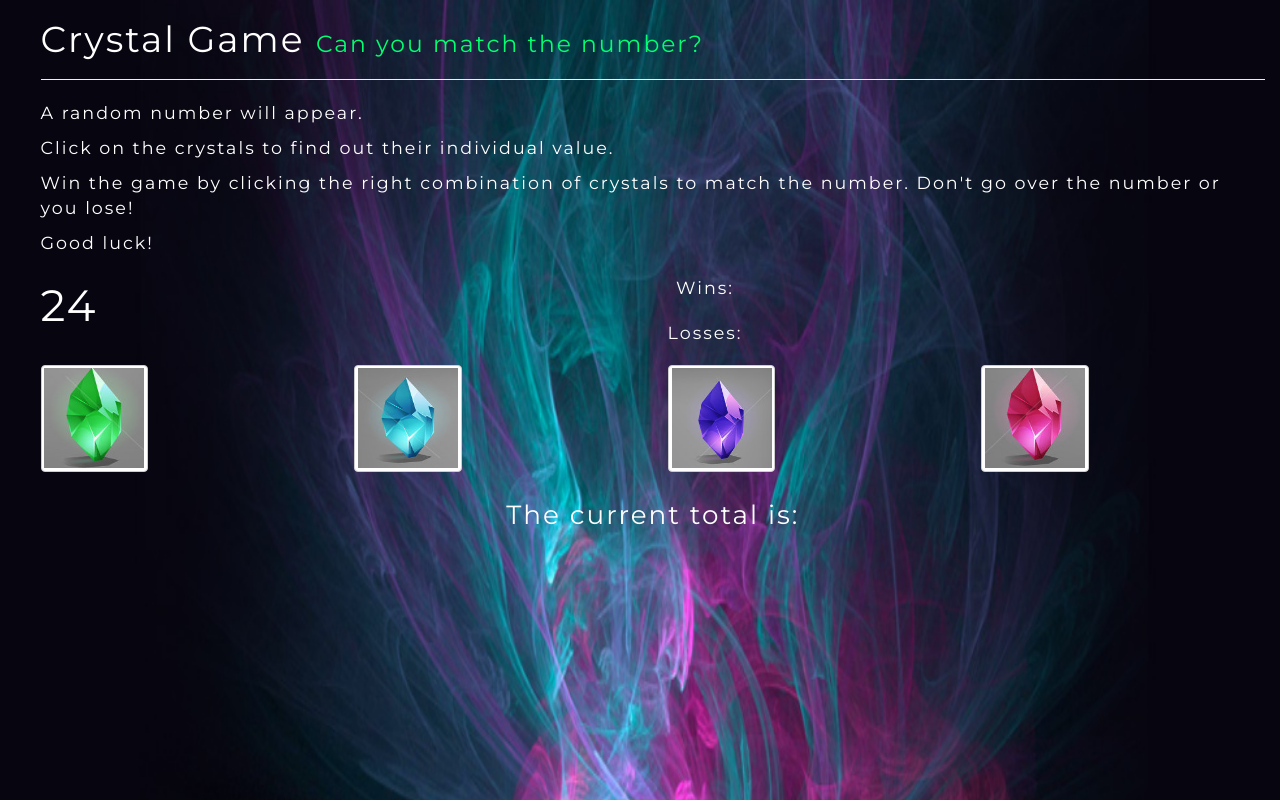
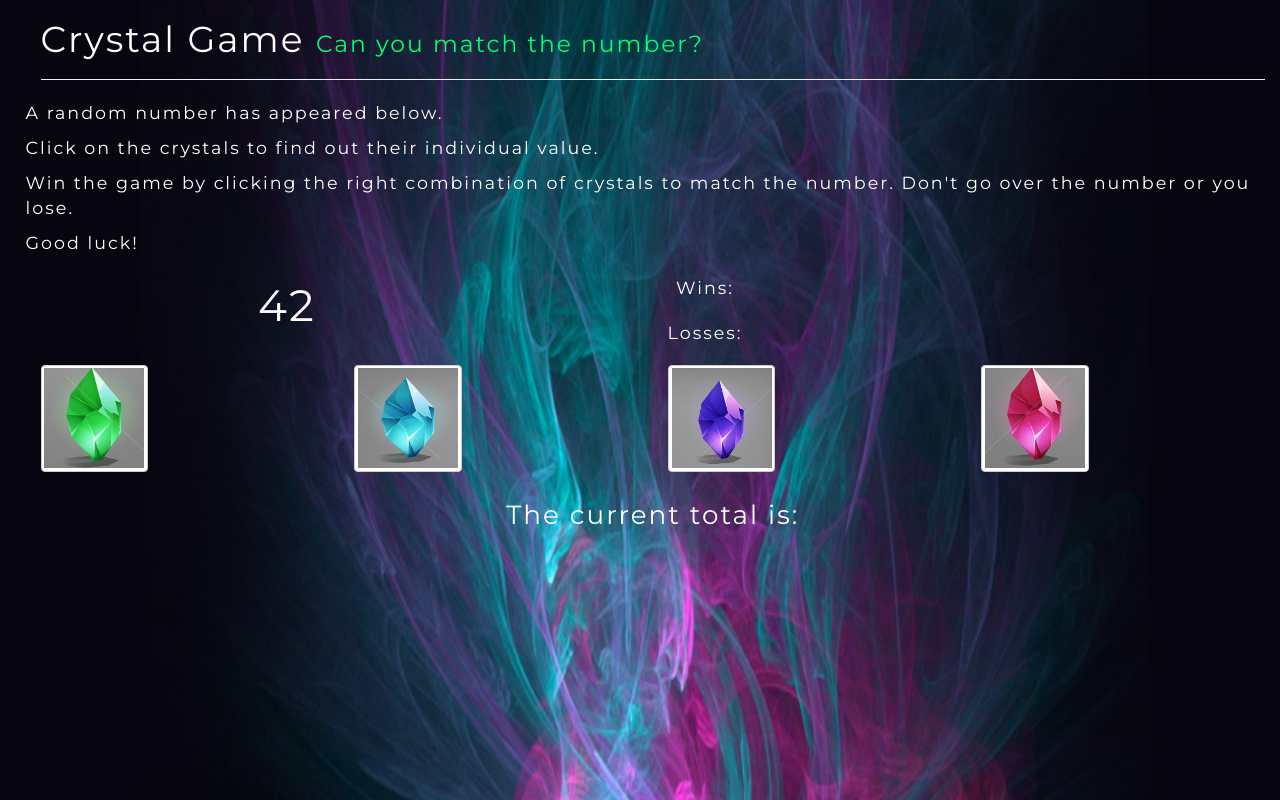
Before and after one commit to nathanaaroncoder/week-4-game, a plain HTML site: page index.html in a window 1280 px wide. Drawn offline with nearby package versions, Linux system fonts and the light colour scheme.

Commit message:
final version

```diff
--- a/assets/css/style.css
+++ b/assets/css/style.css
@@ -45,4 +45,5 @@ body {
 #random-number {
 	font-size: 250%;
 	padding: 10px 0px;
+	text-align: center;
 }
--- a/assets/javascript/game.js
+++ b/assets/javascript/game.js
@@ -26,7 +26,7 @@ function makeCrystal4(){
 
 
 function makeRandom(){
-	randomNumber = Math.floor(Math.random() * 100) + 1;
+	randomNumber = Math.floor(Math.random() * 101) + 19;
 	$("#random-number").html(randomNumber);
 }
 
@@ -77,7 +77,7 @@ function checkWins(){
 		losses++;
 		$("#losses").html(losses);
 		reset();
-		$("#messages").html("Oh no! You destroyed your crystals! Try again!");
+		$("#messages").html("Oh no! You destroyed your crystals! Try again.");
 	} else if(total < randomNumber) {
 		$("#messages").html("So... Can you match the number?")
 	}
--- a/index.html
+++ b/index.html
@@ -14,10 +14,12 @@
 				<h1>Crystal Game <small id="smallHead">Can you match the number?</small></h1>
 			</div>
 
-			<p>A random number will appear.</p>
-			<p>Click on the crystals to find out their individual value.</p>
-			<p>Win the game by clicking the right combination of crystals to match the number. Don't go over the number or you lose!</p>
-			<p>Good luck!</p>
+			<div class="row">
+				<p>A random number has appeared below.</p>
+				<p>Click on the crystals to find out their individual value.</p>
+				<p>Win the game by clicking the right combination of crystals to match the number. Don't go over the number or you lose.</p>
+				<p>Good luck!</p>
+			</div>
 
 			<div class="row">
 				<div class="col-xs-5">
```
